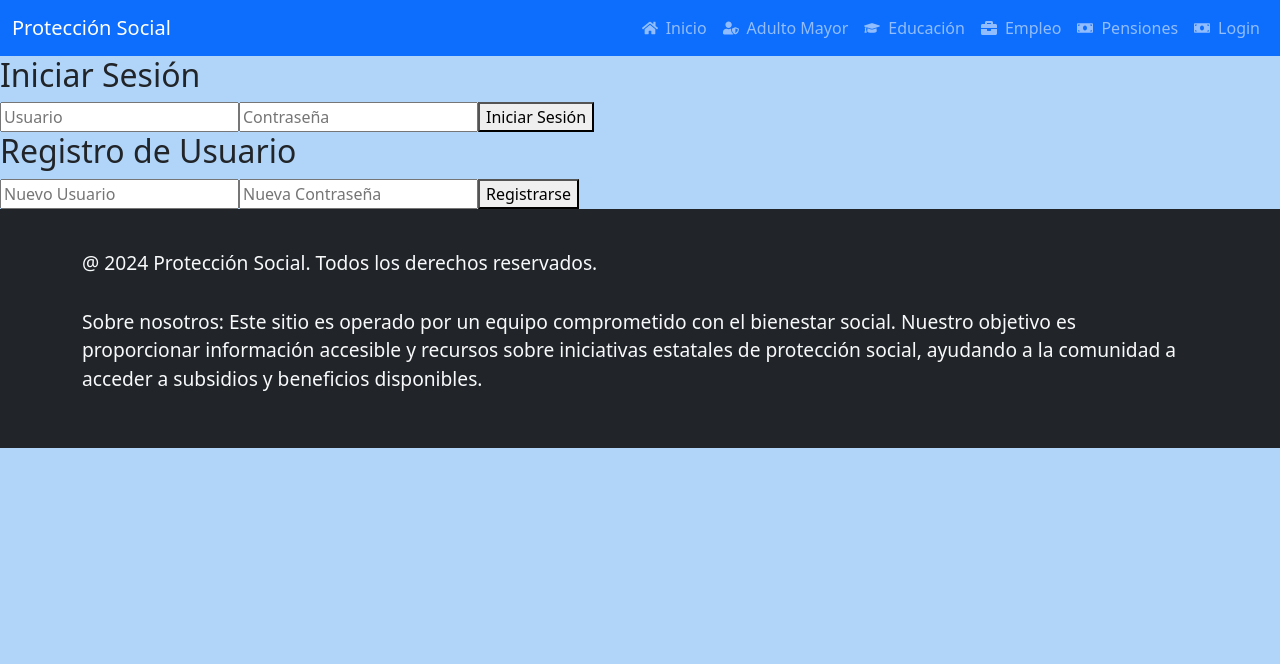
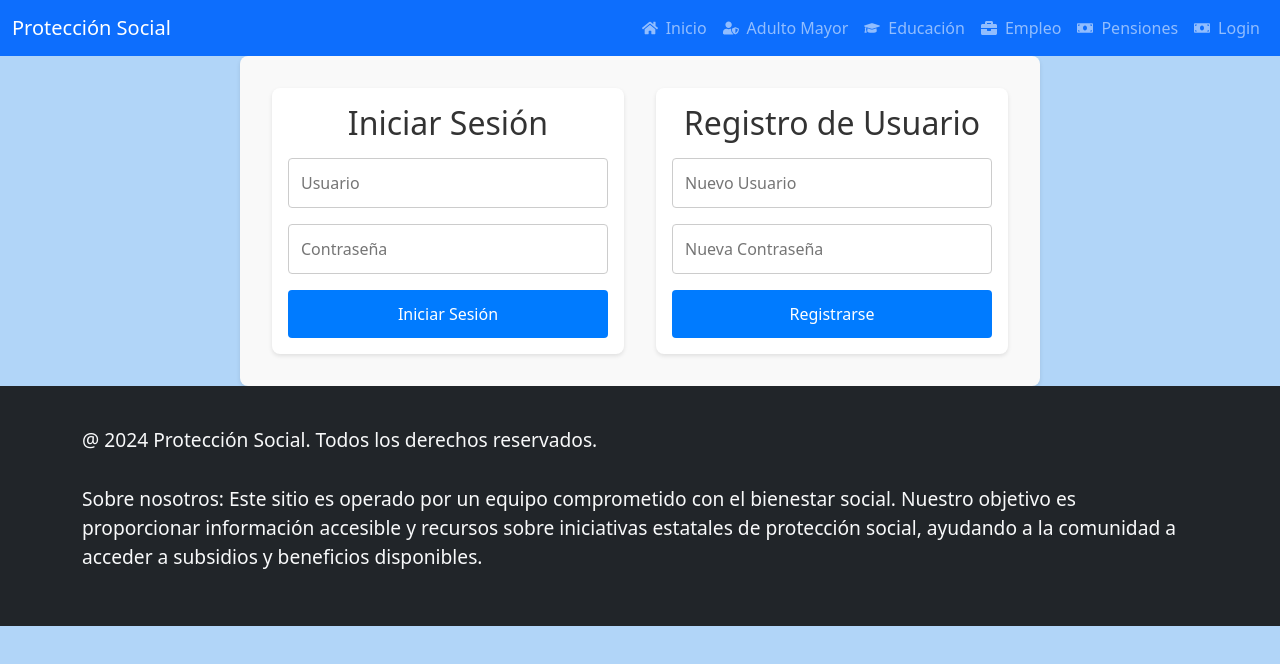
Before and after one commit to Francisco-delgad0/social, a React (Create React App) app: page /Login in a window 1280 px wide. Shown: the top 664 px of the page. Built offline with nearby package versions, Linux system fonts and the light colour scheme.

Commit message:
Pagina de login rediseñada

```diff
--- a/src/App.css
+++ b/src/App.css
@@ -50,3 +50,70 @@
 .footer {
     margin-top: 20px;
   }
+
+.auth-container {
+    display: flex;
+    justify-content: space-between;
+    gap: 2rem;
+    padding: 2rem;
+    max-width: 800px;
+    margin: 0 auto;
+    background-color: #f9f9f9;
+    border-radius: 8px;
+    box-shadow: 0 2px 4px rgba(0, 0, 0, 0.1);
+  }
+
+.auth-section {
+    flex: 1;
+    padding: 1rem;
+    background: #fff;
+    border-radius: 8px;
+    box-shadow: 0 2px 4px rgba(0, 0, 0, 0.1);
+  }
+
+.auth-section h2 {
+    text-align: center;
+    color: #333;
+    margin-bottom: 1rem;
+  }
+
+.auth-form {
+    display: flex;
+    flex-direction: column;
+    gap: 1rem;
+  }
+
+.input-group input {
+    width: 100%;
+    padding: 0.75rem;
+    border: 1px solid #ccc;
+    border-radius: 4px;
+    font-size: 1rem;
+  }
+
+.auth-button {
+    padding: 0.75rem;
+    background-color: #007bff;
+    color: #fff;
+    border: none;
+    border-radius: 4px;
+    font-size: 1rem;
+    cursor: pointer;
+    transition: background-color 0.3s;
+  }
+
+.auth-button:hover {
+    background-color: #0056b3;
+  }
+
+.auth-error {
+    color: #ff4d4f;
+    font-size: 0.9rem;
+    text-align: center;
+  }
+
+.auth-success {
+    color: #28a745;
+    font-size: 0.9rem;
+    text-align: center;
+  }
--- a/src/paginas/Login.js
+++ b/src/paginas/Login.js
@@ -41,45 +41,62 @@ function Login({ setIsAuthenticated }) {
   };
 
 return (
-    <div className="login-container">
+  <div className="auth-container">
+    <div className="auth-section login-section">
       <h2>{t('sesionstart')}</h2>
-      {error && <p className="error">{error}</p>}
-      <form onSubmit={handleLogin}>
+      {error && <p className="auth-error">{error}</p>}
+      <form onSubmit={handleLogin} className="auth-form">
+        <div className="input-group">
           <input
             type="text"
             placeholder={t('accountfields.username')}
             value={username}
             onChange={(e) => setUsername(e.target.value)}
           />
+        </div>
+        <div className="input-group">
           <input
             type="password"
             placeholder={t('accountfields.password')}
             value={password}
             onChange={(e) => setPassword(e.target.value)}
           />
-        <button type="submit">{t('sesionstart')}</button>
+        </div>
+        <button type="submit" className="auth-button">
+          {t('sesionstart')}
+        </button>
       </form>
+    </div>
 
+    <div className="auth-section register-section">
       <h2>{t('userregistration')}</h2>
-      {successMessage && <p className="success">{successMessage}</p>}
-      {error && <p className="error">{error}</p>}
-      <form onSubmit={handleRegister}>
+      {successMessage && <p className="auth-success">{successMessage}</p>}
+      {error && <p className="auth-error">{error}</p>}
+      <form onSubmit={handleRegister} className="auth-form">
+        <div className="input-group">
           <input
             type="text"
             placeholder={t('accountfields.newusername')}
             value={registerUsername}
             onChange={(e) => setRegisterUsername(e.target.value)}
           />
+        </div>
+        <div className="input-group">
           <input
             type="password"
             placeholder={t('accountfields.newpassword')}
             value={registerPassword}
             onChange={(e) => setRegisterPassword(e.target.value)}
           />
-        <button type="submit">{t('registro')}</button>
+        </div>
+        <button type="submit" className="auth-button">
+          {t('registro')}
+        </button>
       </form>
     </div>
+  </div>
 );
+
 }
 
 export default Login;
```
Lines whose indentation alone changed are shown as unchanged.
